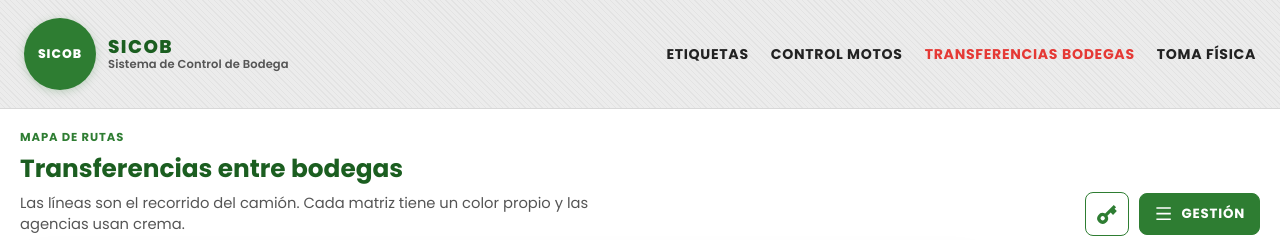
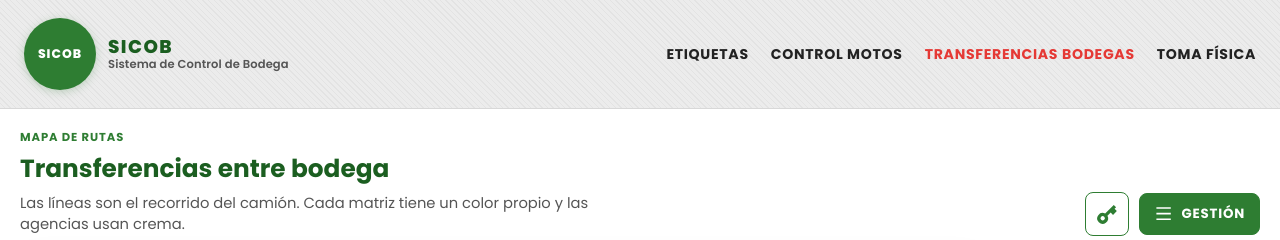
Before and after one commit to gilsonOrlando/Cinta-Verde, a React (Vite) app: page /transferencias-bodegas in a window 1280 px wide. Shown: the top 240 px of the page. Built offline with nearby package versions, Linux system fonts and the light colour scheme; no server answers.

Commit message:
Ajustar el titulo de la pizarra a Transferencias entre bodega.
Queda coherente con el nombre del sistema en singular.

Co-authored-by: Cursor <cursoragent@cursor.com>

```diff
--- a/src/components/organismos/PizarraTransferencias.jsx
+++ b/src/components/organismos/PizarraTransferencias.jsx
@@ -778,7 +778,7 @@ export function PizarraTransferencias() {
       <Cabecera>
         <div>
           <Kicker>Mapa de rutas</Kicker>
-          <Titulo>Transferencias entre bodegas</Titulo>
+          <Titulo>Transferencias entre bodega</Titulo>
           <Subtitulo>
             {cargando
               ? "Cargando sucursales…"
```
